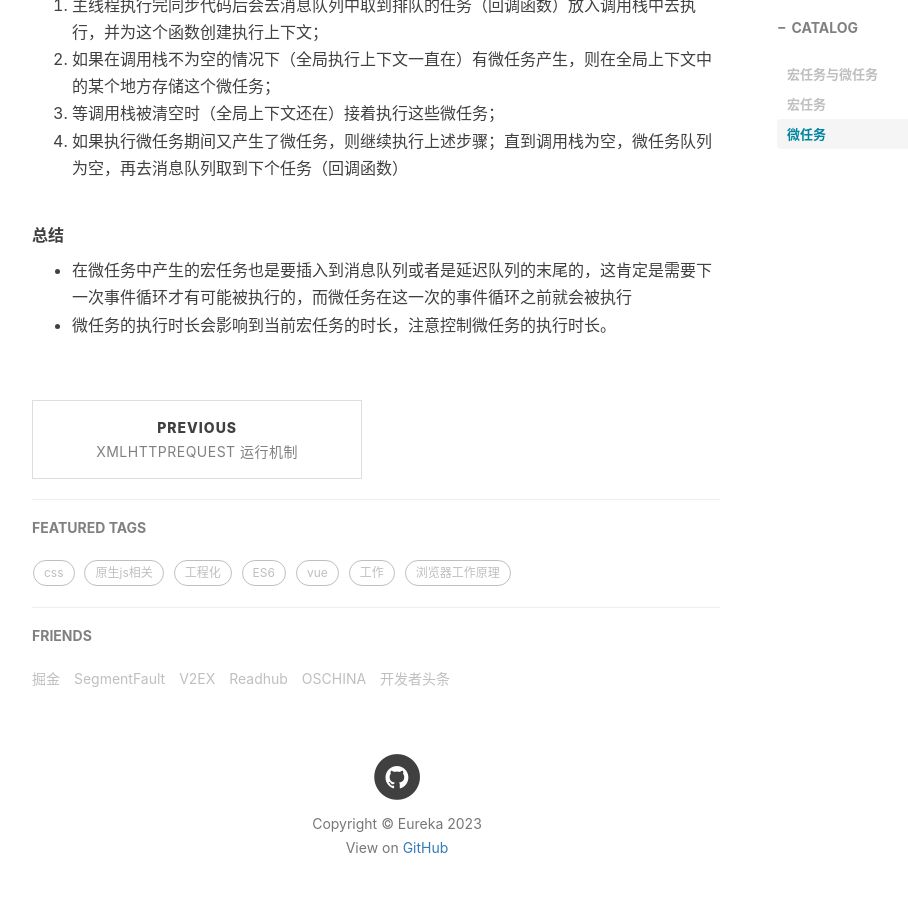
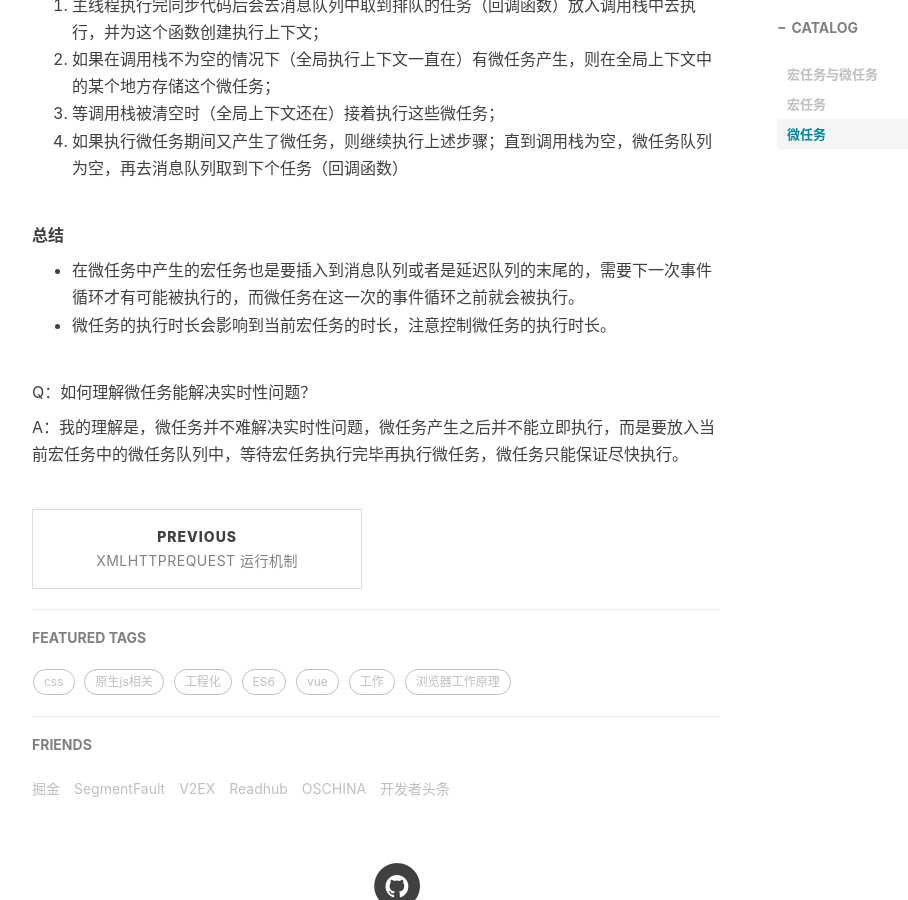
Before and after one commit to Eureka-M/Eureka-M.github.io, a Jekyll site: the page built from _posts/浏览器工作原理/2023-03-02-宏任务与微任务.md, in a window 1280 px wide and 900 px high, scrolled down 2360 px. Shown: the whole window, without its empty margins (243-1151 px from the left). Built offline with Jekyll 4.4.1, drawn with Linux system fonts in a browser that asks for light colours; nearby versions of some CDN libraries; comment, search, counter and statistics services are not loaded.

Commit message:
docs: 微任务补充

```diff
--- a/_posts/浏览器工作原理/2023-03-02-宏任务与微任务.md
+++ b/_posts/浏览器工作原理/2023-03-02-宏任务与微任务.md
@@ -81,5 +81,11 @@ setTimeout(timerCallback, 0)
 
 **总结**
 
-- 在微任务中产生的宏任务也是要插入到消息队列或者是延迟队列的末尾的，这肯定是需要下一次事件循环才有可能被执行的，而微任务在这一次的事件循环之前就会被执行
+- 在微任务中产生的宏任务也是要插入到消息队列或者是延迟队列的末尾的，需要下一次事件循环才有可能被执行的，而微任务在这一次的事件循环之前就会被执行。
 - 微任务的执行时长会影响到当前宏任务的时长，注意控制微任务的执行时长。
+
+
+
+Q：如何理解微任务能解决实时性问题？
+
+A：我的理解是，微任务并不难解决实时性问题，微任务产生之后并不能立即执行，而是要放入当前宏任务中的微任务队列中，等待宏任务执行完毕再执行微任务，微任务只能保证尽快执行。
```
